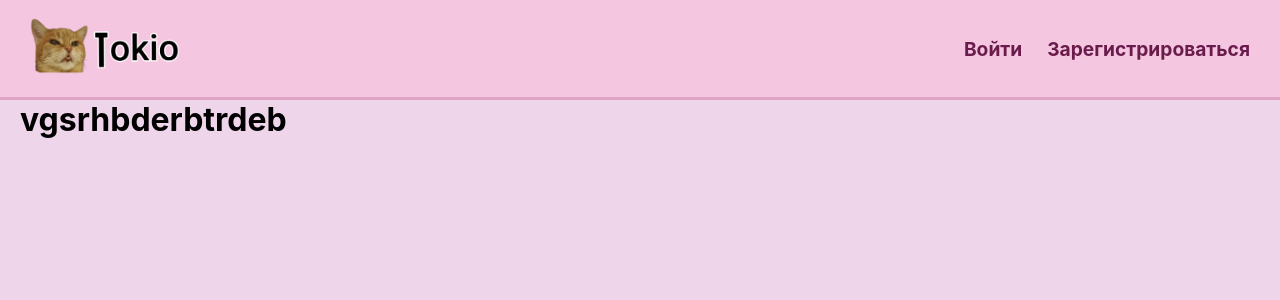
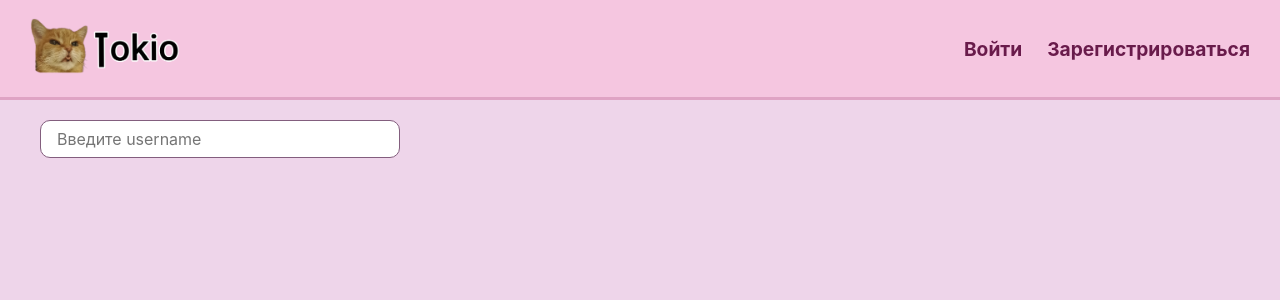
Before and after one commit to KatyaSoloveva/Tokio, a React (Vite) app in the folder frontend/: page /friends in a window 1280 px wide. Shown: the top 300 px of the page. Built offline with nearby package versions, Linux system fonts and the light colour scheme.

Commit message:
A field for searching for friends has been added to the Аriends page.

```diff
--- a/frontend/src/pages/Friends/Friends.jsx
+++ b/frontend/src/pages/Friends/Friends.jsx
@@ -1,10 +1,14 @@
+import Container from "../../components/Container/Container";
+import Input from "../../components/Input/Input";
 import Main from "../../components/Main/Main";
-import "./Friends.module.css";
+import styles from "./Friends.module.css";
 
 const Friends = () => {
   return (
     <Main>
-      <h1>vgsrhbderbtrdeb</h1>
+      <Container>
+        <Input name="friends" label="Введите username" className={styles.friendsInput} />
+      </Container>
     </Main>
   );
 };
--- a/frontend/src/pages/Friends/Friends.module.css
+++ b/frontend/src/pages/Friends/Friends.module.css
@@ -1,3 +1,3 @@
-h1 {
-  margin: 0;
+.friendsInput {
+  width: 30%;
 }
```
